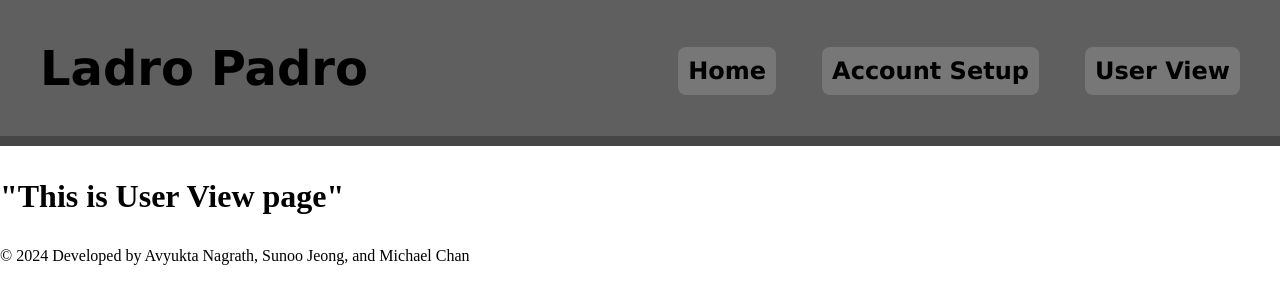
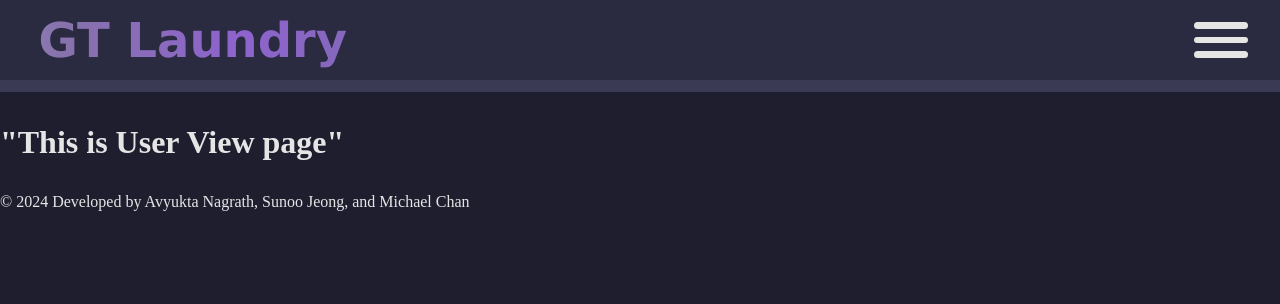
Before and after one commit to SunooJ05/LaundryApp, a React (Create React App) app in the folder laundry-app/: page /userview in a window 1280 px wide. Shown: the top 304 px of the page. Built offline with nearby package versions, Linux system fonts and the light colour scheme.

Commit message:
Very preoperational navbar functionality
Implemented basic animation, extensive and experimental CSS files, dropdown menu for links.

```diff
--- /dev/null
+++ b/laundry-app/src/App.css
@@ -0,0 +1,38 @@
+.App {
+  text-align: center;
+}
+
+.App-logo {
+  height: 40vmin;
+  pointer-events: none;
+}
+
+@media (prefers-reduced-motion: no-preference) {
+  .App-logo {
+    animation: App-logo-spin infinite 20s linear;
+  }
+}
+
+.App-header {
+  background-color: #282c34;
+  min-height: 100vh;
+  display: flex;
+  flex-direction: column;
+  align-items: center;
+  justify-content: center;
+  font-size: calc(10px + 2vmin);
+  color: white;
+}
+
+.App-link {
+  color: #61dafb;
+}
+
+@keyframes App-logo-spin {
+  from {
+    transform: rotate(0deg);
+  }
+  to {
+    transform: rotate(360deg);
+  }
+}
--- a/laundry-app/src/components/Navbar.jsx
+++ b/laundry-app/src/components/Navbar.jsx
@@ -1,20 +1,36 @@
 import React from 'react';
+import {useState} from 'react';
 import styles from '../styles/nav.module.css';
 
+const Navbar = () => {
+  const [menuVisible, setMenuVisible] = useState(false);
+  const toggleMenu = () => {
+    setMenuVisible(prevState => !prevState)
+  };
 
-const Navbar = () => {
-  let isAdmin = false;
+
+  let isAdmin = true;
+
   return (
     <nav className={styles.navbar}>
-      <h1>Ladro Padro</h1>
-      <div className={styles.links}>
+      <div id={styles.top}>
+        <h1>GT Laundry</h1>
+        <button id={styles.dropdown} onClick={toggleMenu}>
+          <div></div>
+          <div></div>
+          <div></div>
+        </button>
+      </div>
+      <div className={`${styles.links} ${menuVisible ? styles.show : styles.hide}`}>
+        <a href="accountsetup">Account Setup</a>
+        {isAdmin && <a href="/adminview">Admin View</a>}
+        <a href="/userview">User View</a>
         <a href="/">Home</a>
-        {isAdmin && <a href="/adminview">Admin View</a>}
-        <a href="accountsetup">Account Setup</a>
-        <a href="/userview">User View</a>
       </div>
     </nav>
+
   );
 };
 
+
 export default Navbar;
--- /dev/null
+++ b/laundry-app/src/index.css
@@ -0,0 +1,13 @@
+body {
+  margin: 0;
+  font-family: -apple-system, BlinkMacSystemFont, 'Segoe UI', 'Roboto', 'Oxygen',
+    'Ubuntu', 'Cantarell', 'Fira Sans', 'Droid Sans', 'Helvetica Neue',
+    sans-serif;
+  -webkit-font-smoothing: antialiased;
+  -moz-osx-font-smoothing: grayscale;
+}
+
+code {
+  font-family: source-code-pro, Menlo, Monaco, Consolas, 'Courier New',
+    monospace;
+}
--- a/laundry-app/src/styles/main.module.css
+++ b/laundry-app/src/styles/main.module.css
@@ -1,7 +1,7 @@
-
 body {
     margin: 0;
+    background-color: #1E1E2F;
+    color: #E5E5E5;
+
+
 }
-.h1 {
-    padding-left: 40px;
-}
--- a/laundry-app/src/styles/nav.module.css
+++ b/laundry-app/src/styles/nav.module.css
@@ -1,35 +1,170 @@
+:root {
+    --dropdownMarginR: 2%;
+}
 .navbar {
     font-family: "Verdana";
-    padding-left: 20px;
-    padding-right: 40px;
+    font-size: xx-large;
+    width: 100%;
+    height: 10vh;
+    border-bottom: 12px solid #3A3A55;
+    background-color: #2A2A40;
+}
+.navbar h1 {
+    background: linear-gradient(
+        to right,
+        #9a9ac8,
+        #8772ab,
+        #8e63ce,
+        #7f6bb1,
+        #9a9ac8
+
+    );
+    background-clip: text;
+    color: transparent;
+    padding-left: 3%;
+    background-size:200%;
+
+    animation: gradient 20s ease infinite;
+}
+#top {
     display: flex;
-    white-space: nowrap;
     align-items: center;
-    margin-top: 0px;
-    border-bottom: 10px solid #464646;
-    background-color: rgb(95, 95, 95);
-    font-size:xx-large;
+    justify-items: right;
+    width:100vw;
+    height:inherit;
+
+}
+.links {
+    display:flex;
+    flex-direction: column;
+    gap: 0.25em;
+    width: fit-content;
+    margin-left: auto;
+    margin-top: 1%;
+    margin-right: var(--dropdownMarginR);
+}
+.links a {
+    color: inherit;
+    margin-left: auto;
+    text-decoration: none;
+    border-radius: 8px;
+    padding: 12px;
+    font-size: 100%;
+    font-weight: bold;
+    order:id;
+}
+.links a:hover {
+    background-color: #4B5FC3;
+    color: #FFF1DE;
 }
 
-.navbar h1 {
-    padding-left: 20px;
-    color:black;
+.show {
+    visibility: hidden;
 }
-.navbar a {
-    background-color: rgb(119, 119, 119);
-    margin-left: 46px;
-    text-decoration: none;
-    border-radius: 8px;
-    padding:10px;
-    color: black;
-    font-size: x-large;
-    font-weight: bold;
+.show a {
+    opacity: 0;
+    animation: fadeInDisplay 2s forwards;
 }
-.links {
+.show a:nth-child(1) {
+    animation-delay: 0;
+}
+.show a:nth-child(2) {
+    animation-delay: 0.1s;
+}
+.show a:nth-child(3) {
+    animation-delay: 0.2s;
+}
+.show a:nth-child(4) {
+    animation-delay: 0.3s;
+}
+
+.hide {
+    visibility: visible;
+}
+.hide a {
+    animation: fadeOutDisplay 1s forwards;
+}
+.hide a:nth-child(1) {
+    animation-delay: 0;
+}
+.hide a:nth-child(2) {
+    animation-delay: 0.1s;
+}
+.hide a:nth-child(3) {
+    animation-delay: 0.2s;
+}
+.hide a:nth-child(4) {
+    animation-delay: 0.3s;
+}
+
+#dropdown {
+
+    width: 5em;
+    display: block;
+    height: 5em;
     margin-left: auto;
-    flex-wrap: nowrap;
+    margin-right: var(--dropdownMarginR);
+    background: none;
+    border: none;
 }
-.navbar a:hover {
-    background-color: rgb(44, 44, 44);
-    color: #FFF1DE;
+#dropdown div {
+    height: 10%;
+    background-color: #E5E5E5;
+    margin: 15% 0;
+    border-radius: 25px;
+    width: 100%;
+    transition: 500ms ease;
 }
+#dropdown:hover div{
+    background-color: #FFF1DE;
+    margin: 17.5% 0;
+    height: 12.5%;
+    transition: box-shadow 10ms ease, background-color 500ms ease, margin 500ms ease, height 500ms ease;
+}
+#dropdown:active div{
+    box-shadow: 0 4px 8px rgba(0, 0, 0, 0.5) inset;
+}
+
+
+@media (max-width: 800px) {
+    .navbar {
+        flex-direction: column;
+        align-items: center;
+    }
+    .links {
+
+    }
+}
+
+@keyframes fadeInDisplay {
+    from {
+        opacity: 0;
+        visibility: hidden;
+    }
+    to {
+        opacity: 1;
+        visibility: visible;
+    }
+}
+@keyframes fadeOutDisplay {
+    from {
+        opacity: 1;
+        visibility: visible;
+
+    }
+    to {
+        opacity: 0;
+        visibility: hidden;
+    }
+}
+@keyframes gradient {
+    0% {
+		background-position: 200%;
+	}
+    50% {
+        background-position: 0%;
+    }
+    100% {
+        background-position: -200%;
+    }
+}
```
Also changed, not shown: laundry-app/src/reportWebVitals.js (added, +13 -0 lines), laundry-app/src/setupTests.js (added, +5 -0 lines), laundry-app/src/logo.svg (added), 1 other file (tests, documents, lock files or other folders).
